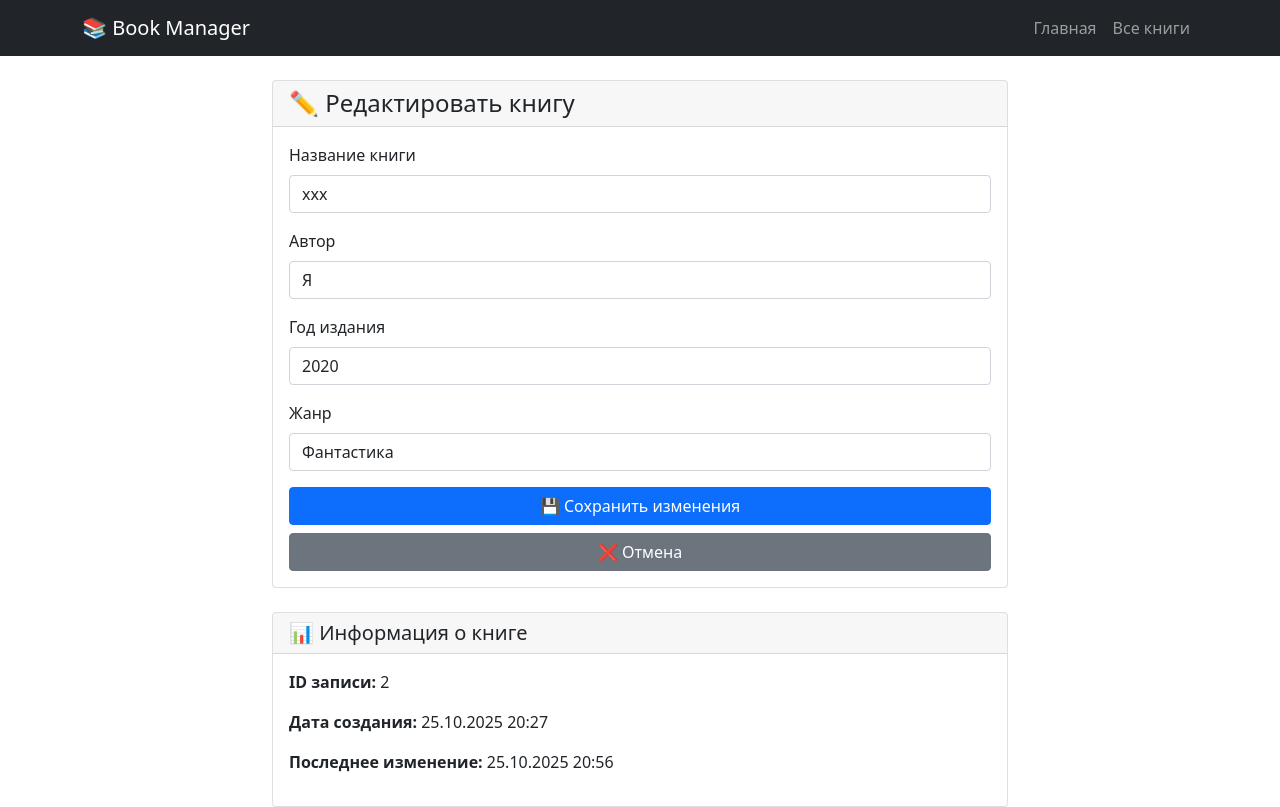
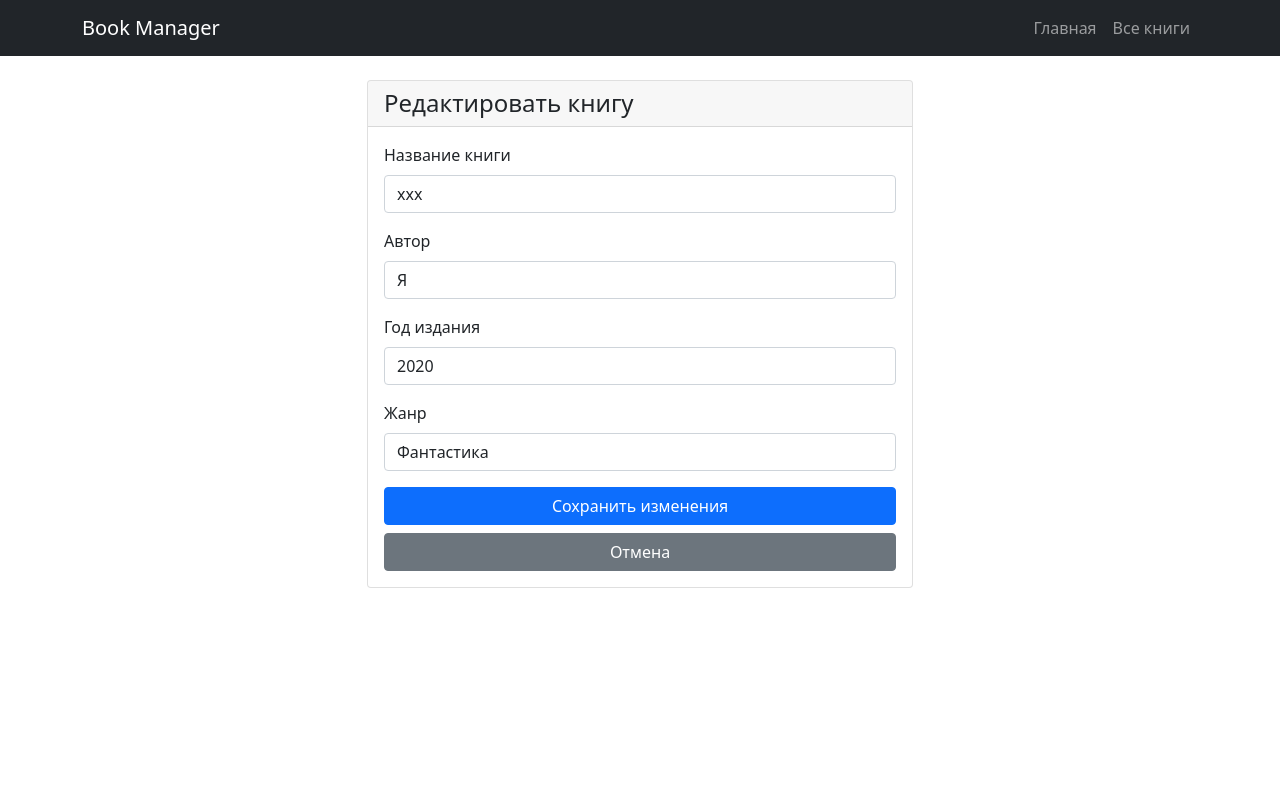
Before and after one commit to neanyameee/lab4_repos, a Django app: page /edit/2/ in a window 1280 px wide. After the commit the page ends 588 px from the top, so only its background shows below. Run offline with Django 5.2, Linux system fonts and the light colour scheme; data comes from the database, SQL or seed files in the repository; both versions use the stored data as it was after the commit.

Commit message:
все работает

```diff
--- a/book_project/books/models.py
+++ b/book_project/books/models.py
@@ -19,11 +19,3 @@ class Book(models.Model):
         unique_together = ['title', 'author', 'year', 'janr']
         verbose_name = 'Книга'
         verbose_name_plural = 'Книги'
-
-    def __str__(self):
-        return f"{self.title} - {self.author} ({self.year})"
-
-    def clean(self):
-        if Book.objects.filter(title=self.title, author=self.author, year=self.year, janr=self.janr).exclude(
-                pk=self.pk).exists():
-            raise ValidationError('Такая книга уже существует в базе данных')
--- a/book_project/books/templates/books/base.html
+++ b/book_project/books/templates/books/base.html
@@ -28,7 +28,7 @@
 <body>
     <nav class="navbar navbar-expand-lg navbar-dark bg-dark">
         <div class="container">
-            <a class="navbar-brand" href="{% url 'home' %}">📚 Book Manager</a>
+            <a class="navbar-brand" href="{% url 'home' %}">Book Manager</a>
             <div class="navbar-nav ms-auto">
                 <a class="nav-link" href="{% url 'home' %}">Главная</a>
                 <a class="nav-link" href="{% url 'book_list' %}">Все книги</a>
--- a/book_project/books/templates/books/edit_book.html
+++ b/book_project/books/templates/books/edit_book.html
@@ -2,10 +2,10 @@
 
 {% block content %}
 <div class="row">
-    <div class="col-md-8 mx-auto">
+    <div class="col-md-6 mx-auto">
         <div class="card">
             <div class="card-header">
-                <h4 class="mb-0">✏️ Редактировать книгу</h4>
+                <h4 class="mb-0">Редактировать книгу</h4>
             </div>
             <div class="card-body">
                 <form method="post">
@@ -50,21 +50,10 @@
                     </div>
 
                     <div class="d-grid gap-2">
-                        <button type="submit" class="btn btn-primary">💾 Сохранить изменения</button>
-                        <a href="{% url 'book_list' %}?source=db" class="btn btn-secondary">❌ Отмена</a>
+                        <button type="submit" class="btn btn-primary">Сохранить изменения</button>
+                        <a href="{% url 'book_list' %}" class="btn btn-secondary">Отмена</a>
                     </div>
                 </form>
-            </div>
-        </div>
-
-        <div class="card mt-4">
-            <div class="card-header">
-                <h5 class="mb-0">📊 Информация о книге</h5>
-            </div>
-            <div class="card-body">
-                <p><strong>ID записи:</strong> {{ book.id }}</p>
-                <p><strong>Дата создания:</strong> {{ book.created_at|date:"d.m.Y H:i" }}</p>
-                <p><strong>Последнее изменение:</strong> {% now "d.m.Y H:i" %}</p>
             </div>
         </div>
     </div>
--- a/book_project/books/urls.py
+++ b/book_project/books/urls.py
@@ -9,4 +9,5 @@ urlpatterns = [
     path('edit/<int:book_id>/', views.edit_book, name='edit_book'),
     path('delete/<int:book_id>/', views.delete_book, name='delete_book'),
     path('export/', views.export_books, name='export_books'),
+    path('json-file/<str:filename>/', views.view_json_file, name='view_json_file')
 ]
--- a/book_project/books/views.py
+++ b/book_project/books/views.py
@@ -239,3 +239,30 @@ def export_books(request):
 
     messages.success(request, f'Экспортировано {len(books_data)} книг в файл {filename}')
     return redirect('book_list')
+
+
+def view_json_file(request, filename):
+    """Просмотр содержимого JSON файла"""
+    filepath = os.path.join(settings.MEDIA_ROOT, 'json_files', filename)
+
+    if not os.path.exists(filepath):
+        messages.error(request, 'Файл не найден')
+        return redirect('book_list')
+
+    try:
+        with open(filepath, 'r', encoding='utf-8') as f:
+            content = f.read()
+
+        # Парсим JSON для красивого отображения
+        data = json.loads(content)
+        pretty_content = json.dumps(data, ensure_ascii=False, indent=2)
+
+        return render(request, 'books/view_json.html', {
+            'filename': filename,
+            'content': pretty_content,
+            'book_count': len(data) if isinstance(data, list) else 1
+        })
+
+    except Exception as e:
+        messages.error(request, f'Ошибка чтения файла: {str(e)}')
+        return redirect('book_list')
```
Also changed, not shown: book_project/books/templates/books/book_list.html (+7 -3 lines), book_project/books/templates/books/delete_confirm.html (+4 -4 lines), book_project/books/templates/books/view_json.html (added, +34 -0 lines), book_project/books/migrations/0001_initial.py (added), book_project/db.sqlite3.
